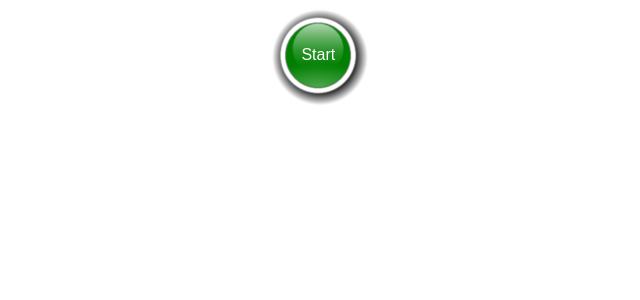
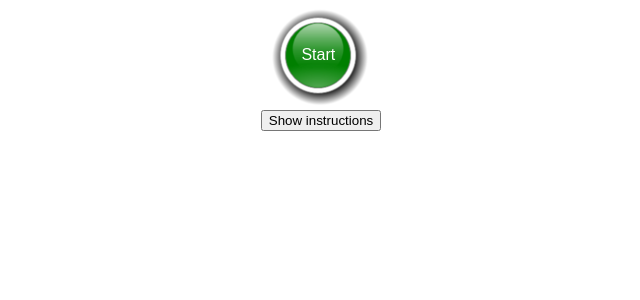
Before and after one commit to Zevgon/memory, a React app: page / in a window 1280 px wide. Shown: the top 300 px of the page, without its empty margins (319-959 px from the left). Built offline with nearby package versions, Linux system fonts and the light colour scheme.

Commit message:
Instructions

```diff
--- a/App.jsx
+++ b/App.jsx
@@ -36,9 +36,11 @@ export default class App extends Component {
       stage: null,
       lost: false,
       clickTracker: [],
+      showInstructions: false,
     };
     this.start = this.start.bind(this);
     this.handleClick = this.handleClick.bind(this);
+    this.toggleInstructions = this.toggleInstructions.bind(this);
   }
 
   getTrackedInfo(stage) {
@@ -171,6 +173,12 @@ export default class App extends Component {
     }
   }
 
+  toggleInstructions() {
+    this.setState({
+      showInstructions: !this.state.showInstructions,
+    });
+  }
+
   render() {
     return (
       <div className="game-container">
@@ -211,6 +219,12 @@ export default class App extends Component {
             </div>
           </button>
         }
+        <button onClick={this.toggleInstructions}>
+          {this.state.showInstructions ? 'Hide instructions' : 'Show instructions'}
+        </button>
+        {this.state.showInstructions &&
+          <img className="instructions" alt="instructions" src="./images/instructions.png" />
+        }
       </div>
     );
   }
--- a/master.css
+++ b/master.css
@@ -5,6 +5,11 @@ body {
 
 button {
   outline: none;
+}
+
+.instructions {
+  width: 700px;
+  height: 700px;
 }
 
 .start-button:focus {
```
Also changed, not shown: images/instructions.png (added).
